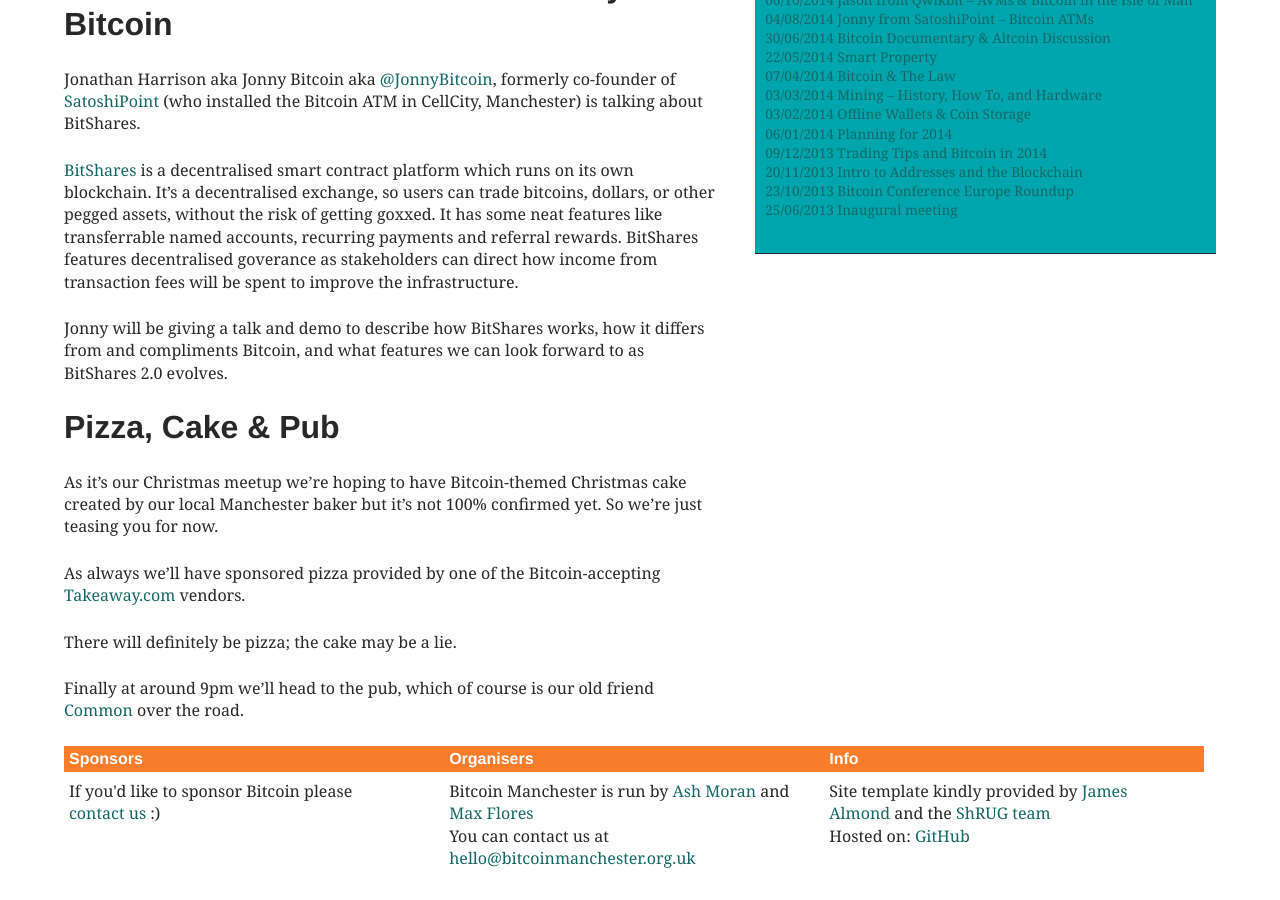
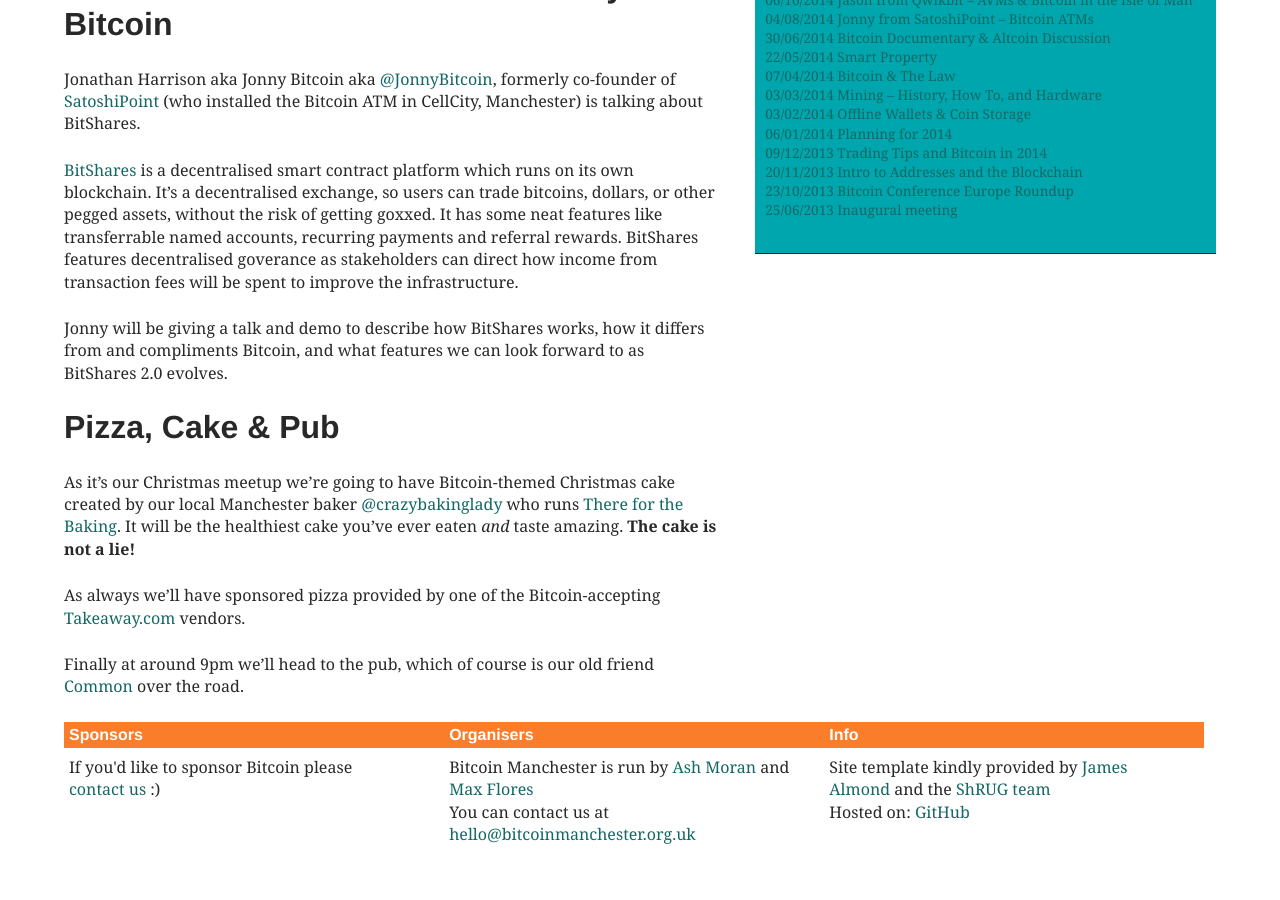
Before and after one commit to bitcoinmanchester/bitcoinmanchester_site_v1, a Jekyll site: the page built from _posts/2015-12-22-bitcoinmanchester-20.markdown, in a window 1280 px wide and 900 px high, scrolled down 651 px. Built offline with Jekyll 4.4.1, drawn with Linux system fonts in a browser that asks for light colours; nearby versions of some CDN libraries; comment, search, counter and statistics services are not loaded; after the commit the page ends 1527 px from its top, so only the background shows below that.

Commit message:
Add cake

```diff
--- a/_posts/2015-12-22-bitcoinmanchester-20.markdown
+++ b/_posts/2015-12-22-bitcoinmanchester-20.markdown
@@ -20,11 +20,9 @@ Jonny will be giving a talk and demo to describe how BitShares works, how it dif
 
 ## Pizza, Cake & Pub
 
-As it's our Christmas meetup we're hoping to have Bitcoin-themed Christmas cake created by our local Manchester baker but it's not 100% confirmed yet. So we're just teasing you for now.
+As it's our Christmas meetup we're going to have Bitcoin-themed Christmas cake created by our local Manchester baker [@crazybakinglady][@crazybakinglady] who runs [There for the Baking][thereforthebaking]. It will be the healthiest cake you've ever eaten *and* taste amazing. **The cake is not a lie!**
 
 As always we'll have sponsored pizza provided by one of the Bitcoin-accepting [Takeaway.com][takeaway] vendors.
-
-There will definitely be pizza; the cake may be a lie.
 
 Finally at around 9pm we'll head to the pub, which of course is our old friend [Common][common] over the road.
 
@@ -34,3 +32,5 @@ Finally at around 9pm we'll head to the pub, which of course is our old friend [
 [takeaway]: http://www.takeaway.com/
 [common]: http://www.aplacecalledcommon.co.uk
 [meetup-event]: http://www.meetup.com/Bitcoin-Manchester/events/227039202/
+[@crazybakinglady]: https://twitter.com/crazybakinglady
+[thereforthebaking]: http://www.thereforthebaking.com
```
